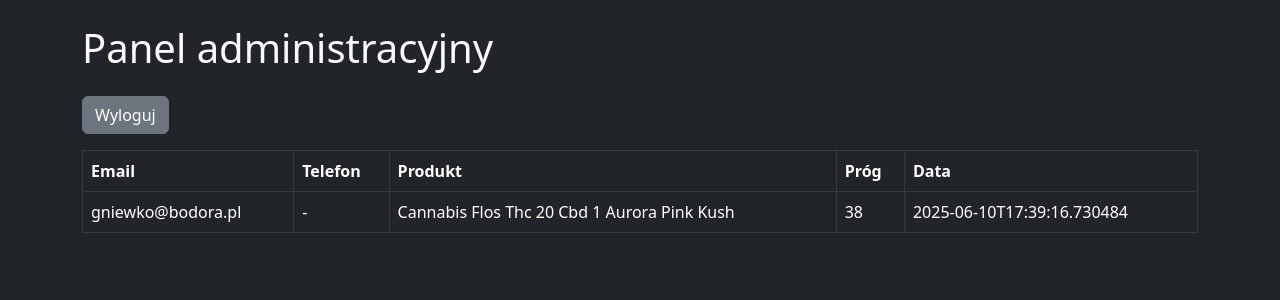
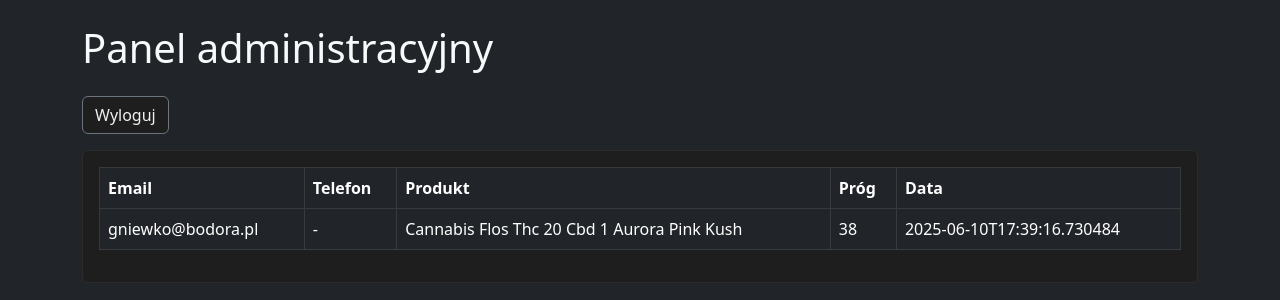
Before and after one commit to gniewkob/Scraper, a FastAPI app: page /admin in a window 1280 px wide. Shown: the top 300 px of the page. Run offline with FastAPI, Linux system fonts and the light colour scheme; the visitor is signed in with stand-in values (Sample User, id 1).

Commit message:
Style admin page

```diff
--- a/backend/templates/admin.html
+++ b/backend/templates/admin.html
@@ -5,13 +5,30 @@
   <title>Panel administracyjny</title>
   <meta name="viewport" content="width=device-width, initial-scale=1">
   <link href="https://cdn.jsdelivr.net/npm/bootstrap@5.3.0/dist/css/bootstrap.min.css" rel="stylesheet">
+  <style>
+    body {
+      background-color: #121212;
+      color: #f1f1f1;
+    }
+    .card, .table, .form-control, .form-label, .btn {
+      background-color: #1e1e1e;
+      color: #f1f1f1;
+    }
+    .card {
+      border: 1px solid #2c2c2c;
+    }
+    .table th, .table td {
+      vertical-align: middle;
+    }
+  </style>
 </head>
 <body class="bg-dark text-light">
 <div class="container py-4">
   <h1 class="mb-4">Panel administracyjny</h1>
   <a href="/admin/logout" class="btn btn-secondary mb-3">Wyloguj</a>
-  <div class="table-responsive">
-    <table class="table table-dark table-bordered">
+  <div class="card p-3 mb-4">
+    <div class="table-responsive">
+      <table class="table table-dark table-bordered">
       <thead>
         <tr><th>Email</th><th>Telefon</th><th>Produkt</th><th>Próg</th><th>Data</th></tr>
       </thead>
@@ -26,7 +43,8 @@
         </tr>
         {% endfor %}
       </tbody>
-    </table>
+      </table>
+    </div>
   </div>
 </div>
 </body>
```
